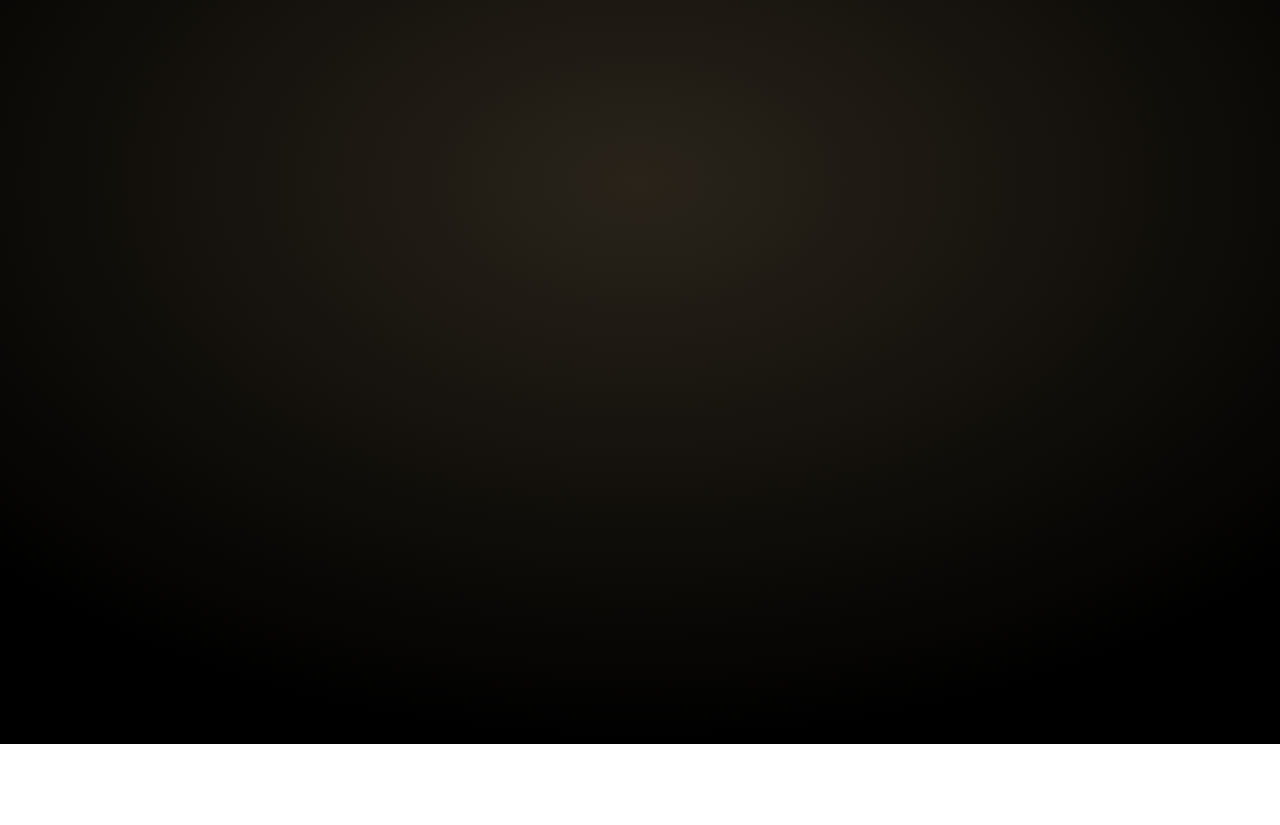
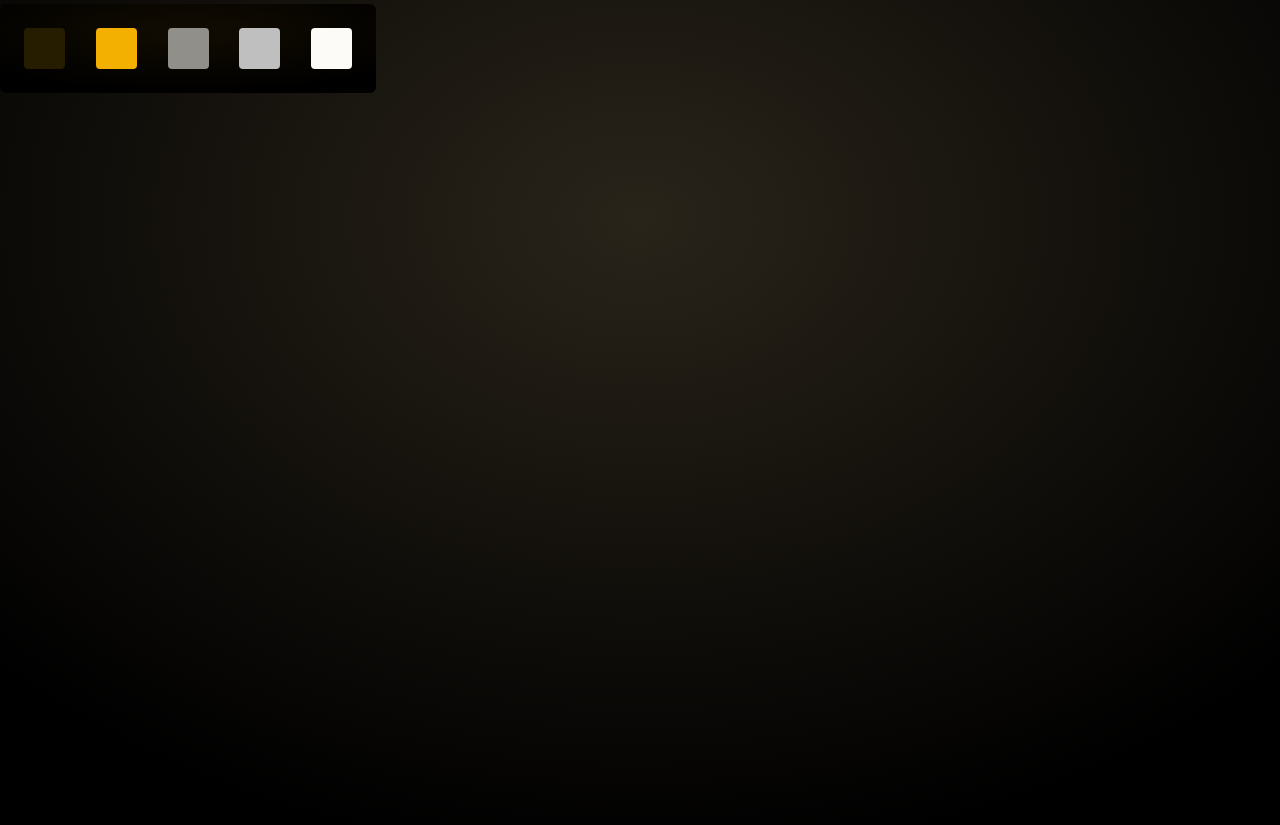
Before and after one commit to Dmitiy/ya1, a website: page src/index.html in a window 1280 px wide. Shown: the part 56-881 px from the top of the page. Before the commit the page ends 800 px from the top, so only its background shows below. Drawn offline with Linux system fonts and the light colour scheme.

Commit message:
add: colors layout

```diff
--- a/src/assets/styles/style.scss
+++ b/src/assets/styles/style.scss
@@ -10,6 +10,26 @@ body {
   width: 100%;
   height: 100vh;
   @extend .theme-dark;
+  margin: 60px auto;
+  &.theme-dark {
+    color: $white;
+  }
+  &.theme-light {
+    color: $black;
+  }
+}
+
+.layout {
+  width: 376px;
+  padding: 24px;
+  @extend .theme-dark;
+  border-radius: 6px;
+  display: flex;
+  &--colors {
+    height: 89px;
+    align-items: center;
+    justify-content: space-between;
+  }
 }
 
 /*
@@ -22,5 +42,29 @@ body {
   background: $white;
 }
 
+.block-colors {
+  width: 41px;
+  height: 41px;
+  display: flex;
+  border-radius: 4px;
+}
+
+// bg-colors
+.bg-black {
+  background-color: $black;
+}
+.bg-white {
+  background-color: $white;
+}
+.bg-grey-light {
+  background-color: $grey-light;
+}
+.bg-yellow {
+  background-color: $yellow;
+}
+.bg-grey {
+  background-color: $grey;
+}
+
 // responsive layout
 @import "./helpers/_media";
--- a/src/index.html
+++ b/src/index.html
@@ -9,9 +9,14 @@
     <link rel="stylesheet" href="./assets/styles/style.css" />
   </head>
   <body>
-    <div class="layout">
-      <h1>My First Emoji</h1>
-      <p>&#128512;</p>
+    <div class="stories-layout">
+      <div class="layout layout--colors">
+        <span class="block-colors bg-black"></span
+        ><span class="block-colors bg-yellow"></span
+        ><span class="block-colors bg-grey"></span
+        ><span class="block-colors bg-grey-light"></span
+        ><span class="block-colors bg-white"></span>
+      </div>
     </div>
   </body>
 </html>
```
Also changed, not shown: src/assets/styles/style.css, 2 other files.
